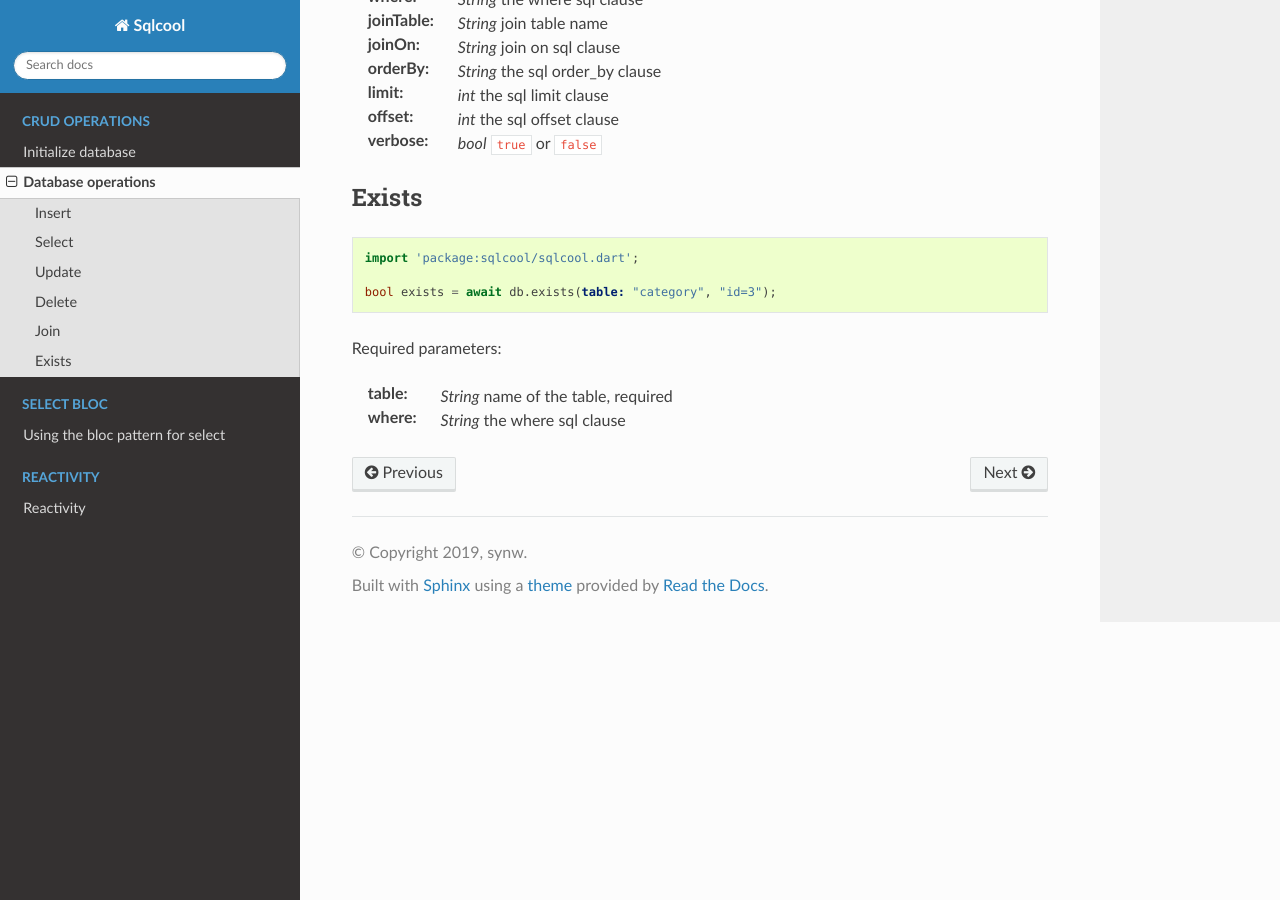
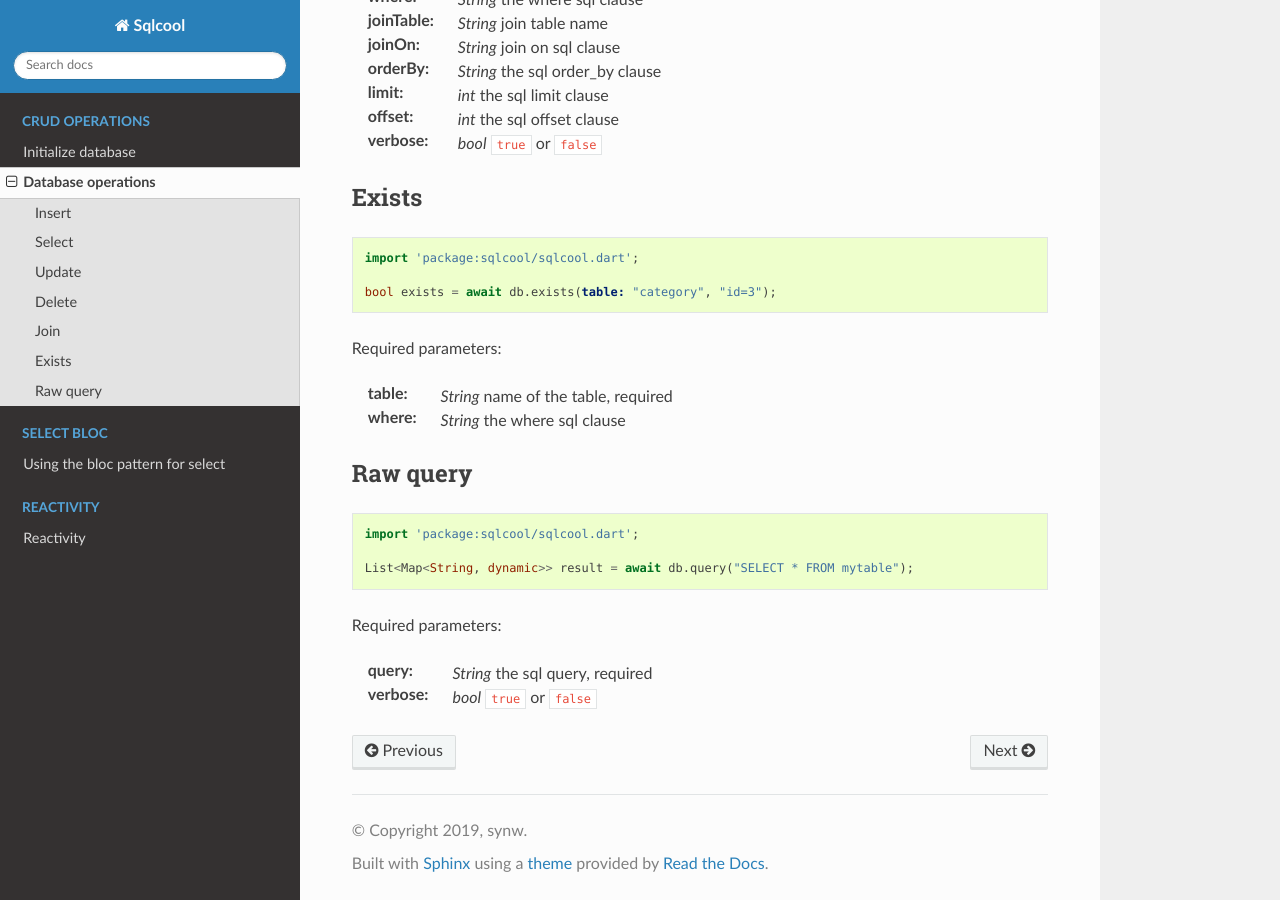
Before and after one commit to synw/sqlcool, a Sphinx documentation site: the page built from docs/db_ops.rst, in a window 1280 px wide and 900 px high, scrolled down 2345 px. Built offline with Sphinx 7.4.7 and the Read the Docs theme 2.0.0, drawn with Linux system fonts in a browser that asks for light colours.

Commit message:
Update the doc

```diff
--- a/docs/db_ops.rst
+++ b/docs/db_ops.rst
@@ -133,3 +133,17 @@ Required parameters:
 
 :table: *String* name of the table, required
 :where: *String* the where sql clause
+
+Raw query
+---------
+
+::
+
+   import 'package:sqlcool/sqlcool.dart';
+
+   List<Map<String, dynamic>> result = await db.query("SELECT * FROM mytable");
+
+Required parameters:
+
+:query: *String* the sql query, required
+:verbose: *bool* ``true`` or ``false``
--- a/docs/init.rst
+++ b/docs/init.rst
@@ -22,7 +22,7 @@ Initialize an empty database
          name TEXT NOT NULL,
          price REAL NOT NULL,
          category_id INTEGER,
-         CONSTRAINT category_name
+         CONSTRAINT category
             FOREIGN KEY (category_id)
             REFERENCES category(id)
             ON DELETE CASCADE
```
